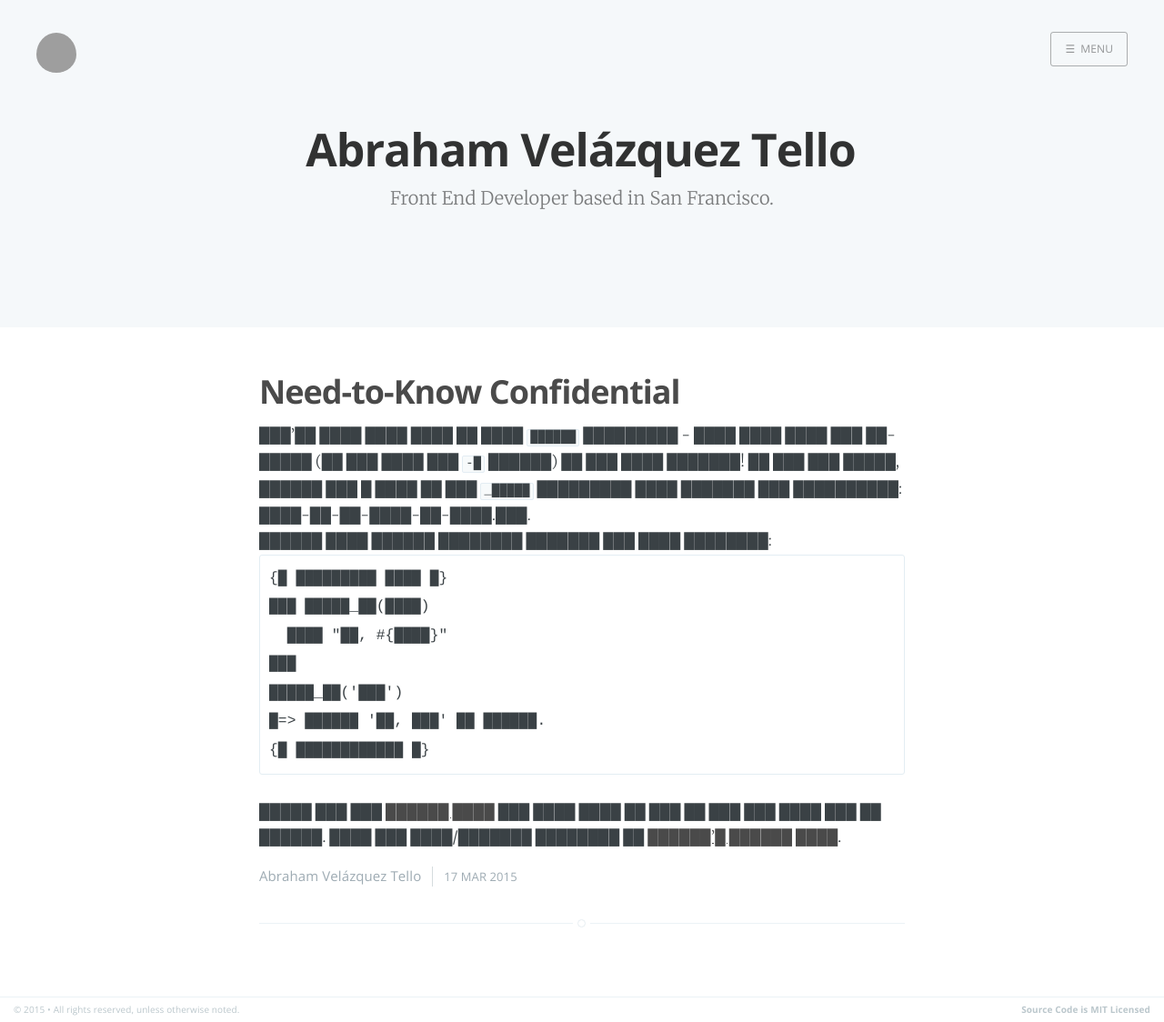
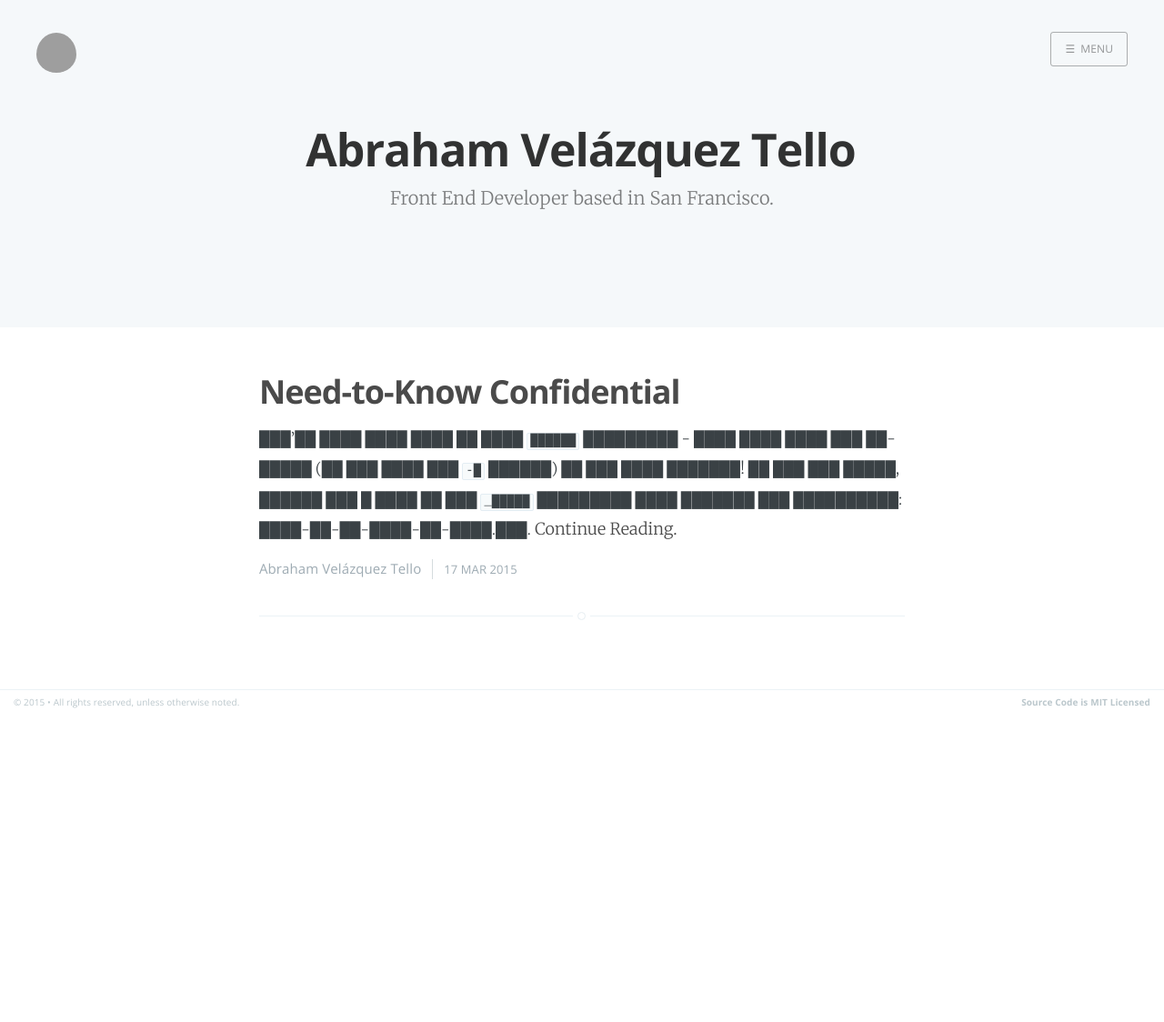
Before and after one commit to lunaroja/abrahamvelazquez.github.io, a Jekyll site: the page built from index.html, in a window 1280 px wide. Shown: the whole page at 91% size. Built offline with Jekyll 4.4.1, drawn with Linux system fonts in a browser that asks for light colours; nearby versions of some CDN libraries; Markdown is read by kramdown in place of the engine named in the settings; the list of posts is cut into pages by our own code; after the commit the page ends 900 px from its top, so only the background shows below that; grey boxes are pictures that could not be loaded.

Commit message:
Add excerpt with continue read link.

```diff
--- a/_scss/_overrides.scss
+++ b/_scss/_overrides.scss
@@ -13,6 +13,9 @@
 		font-size: 18px;
 	}
 }
+.post-excerpt p {
+	display: inline;
+}
 .nav-title a {
 	text-decoration: none;
 }
--- a/assets/css/main.css
+++ b/assets/css/main.css
@@ -1776,6 +1776,9 @@ body:not(.post-template) .post-title {
   .menu-button .burger {
     font-size: 18px; } }
 
+.post-excerpt p {
+  display: inline; }
+
 .nav-title a {
   text-decoration: none; }
 
--- a/index.html
+++ b/index.html
@@ -15,7 +15,7 @@ cover: false
         <h2 class="post-title"><a href="{{ post.url }}">{{ post.title }}</a></h2>
     </header>
     <section class="post-excerpt">
-        {{ post.content }}
+        {{ post.excerpt }} <a href="{{ post.url }}" class="read-more" rel="nofollow">Continue Reading.</a>
     </section>
     <footer class="post-meta">
         {{ site.name }}
```
